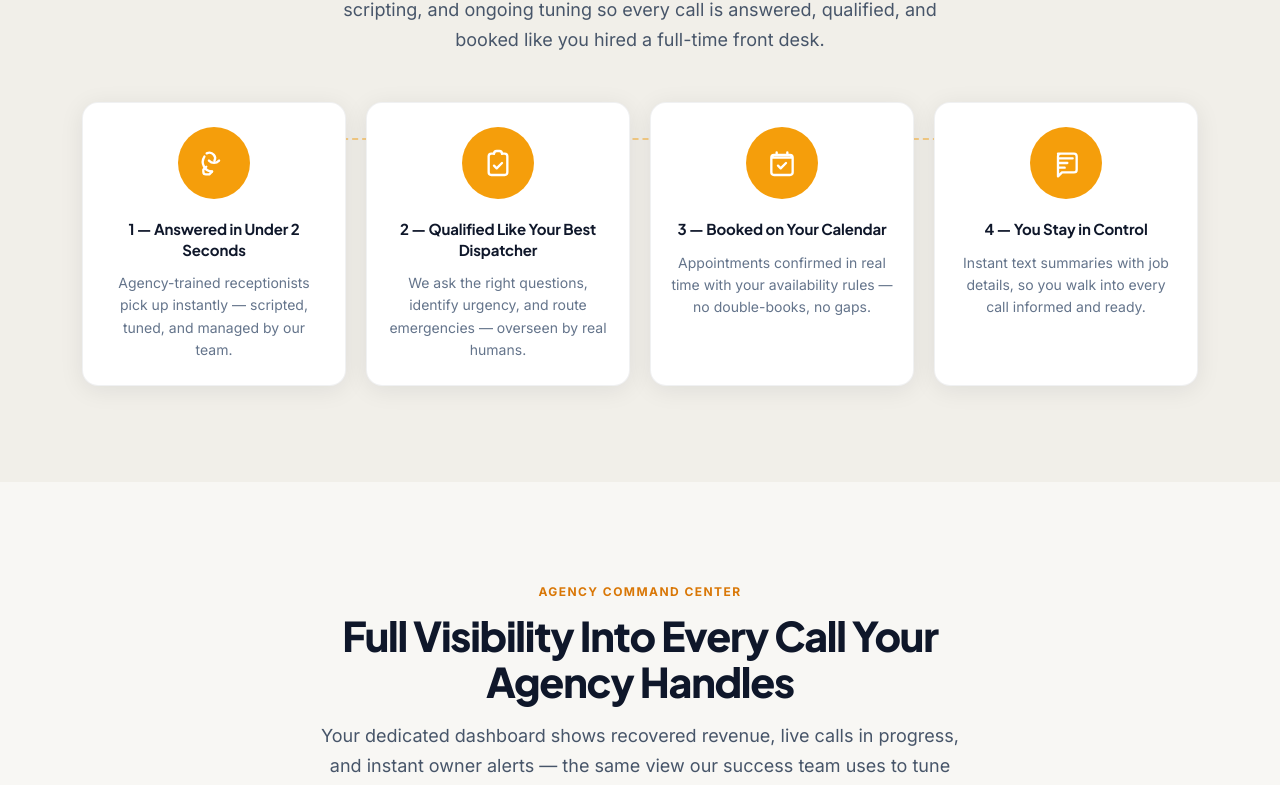
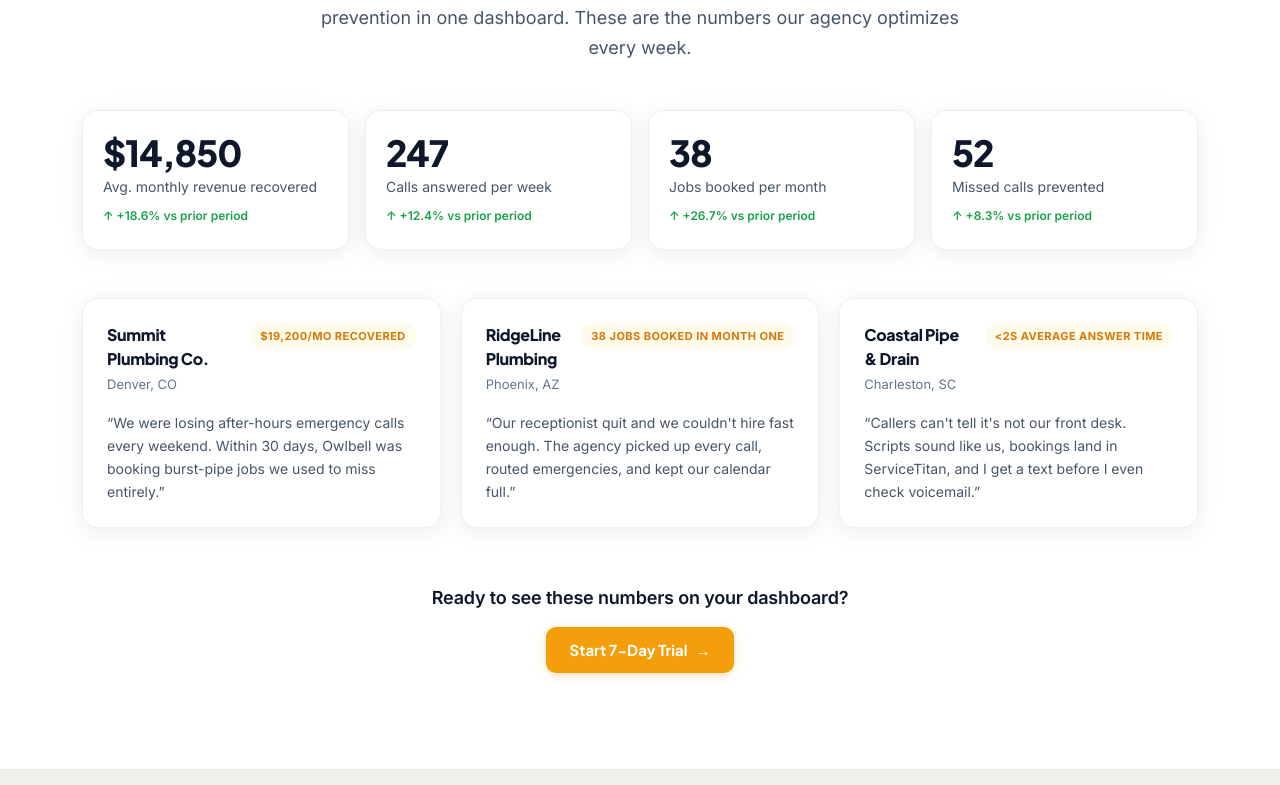
Before and after one commit to buildsagents/owlbell, a Next.js app in the folder next-app/: page / in a window 1280 px wide. Shown: the part 891-1676 px from the top of the page. Built offline with nearby package versions, Linux system fonts and the light colour scheme; no server answers.

Commit message:
feat(homepage): premium agency rebuild with proof/results section

```diff
--- a/next-app/src/app/globals.css
+++ b/next-app/src/app/globals.css
@@ -328,6 +328,9 @@ summary:focus-visible {
 
 .section-hero {
   padding-top: var(--space-7);
+  background:
+    radial-gradient(ellipse 80% 60% at 70% 0%, rgba(245, 158, 11, 0.07) 0%, transparent 70%),
+    linear-gradient(180deg, var(--bg) 0%, var(--bg-alt) 100%);
 }
 
 .section-header {
@@ -386,6 +389,15 @@ summary:focus-visible {
   border: 1px solid var(--card-border);
   border-radius: var(--radius-xl);
   box-shadow: var(--shadow-soft);
+  transition:
+    box-shadow 0.2s var(--ease-out),
+    border-color 0.2s var(--ease-out),
+    transform 0.2s var(--ease-out);
+}
+
+.agency-card:hover {
+  border-color: rgba(245, 158, 11, 0.18);
+  box-shadow: 0 8px 32px rgba(15, 23, 42, 0.1);
 }
 
 .agency-card--flush {
@@ -595,6 +607,127 @@ summary:focus-visible {
   max-width: 420px;
 }
 
+/* ---------- Proof / Results ---------- */
+.proof-section {
+  background: var(--surface);
+  border-top: 1px solid var(--line);
+  border-bottom: 1px solid var(--line);
+}
+
+.proof-stats {
+  display: grid;
+  grid-template-columns: repeat(4, 1fr);
+  gap: var(--space-4);
+  margin-bottom: var(--space-8);
+}
+
+.proof-stat {
+  padding: var(--space-6) var(--space-5);
+  display: flex;
+  flex-direction: column;
+  gap: 6px;
+}
+
+.proof-stat-value {
+  font-family: var(--font-plus-jakarta-sans), sans-serif;
+  font-size: clamp(28px, 3vw, 36px);
+  font-weight: 800;
+  letter-spacing: -0.03em;
+  color: var(--ink);
+  line-height: 1;
+}
+
+.proof-stat-label {
+  font-size: var(--text-sm);
+  color: var(--ink2);
+  line-height: 1.4;
+}
+
+.proof-stat-delta {
+  font-size: 12px;
+  font-weight: 600;
+  color: var(--good);
+  margin-top: 4px;
+}
+
+.proof-outcomes {
+  display: grid;
+  grid-template-columns: repeat(3, 1fr);
+  gap: var(--space-5);
+  margin-bottom: var(--space-8);
+}
+
+.proof-outcome {
+  padding: var(--space-6);
+  display: flex;
+  flex-direction: column;
+  gap: var(--space-4);
+}
+
+.proof-outcome-head {
+  display: flex;
+  align-items: flex-start;
+  justify-content: space-between;
+  gap: var(--space-3);
+}
+
+.proof-outcome-head h3 {
+  font-family: var(--font-plus-jakarta-sans), sans-serif;
+  font-size: 16px;
+  font-weight: 800;
+  margin: 0;
+  letter-spacing: -0.02em;
+  color: var(--ink);
+}
+
+.proof-outcome-location {
+  font-size: 13px;
+  color: var(--muted);
+}
+
+.proof-outcome-metric {
+  flex-shrink: 0;
+  font-size: 11px;
+  font-weight: 700;
+  letter-spacing: 0.04em;
+  text-transform: uppercase;
+  color: var(--brand-dark);
+  background: var(--brand-bg);
+  padding: 5px 10px;
+  border-radius: 999px;
+  white-space: nowrap;
+}
+
+.proof-outcome blockquote {
+  margin: 0;
+  padding: 0;
+}
+
+.proof-outcome blockquote p {
+  margin: 0;
+  font-size: var(--text-sm);
+  line-height: 1.65;
+  color: var(--ink2);
+  font-style: normal;
+}
+
+.proof-cta {
+  display: flex;
+  flex-direction: column;
+  align-items: center;
+  gap: var(--space-4);
+  text-align: center;
+  padding-top: var(--space-2);
+}
+
+.proof-cta p {
+  margin: 0;
+  font-size: var(--text-lg);
+  font-weight: 600;
+  color: var(--ink);
+  letter-spacing: -0.01em;
+}
+
 /* ---------- ROI Calculator ---------- */
 .roi-card {
   padding: var(--space-6);
@@ -1181,6 +1314,17 @@ summary:focus-visible {
     justify-self: stretch;
     max-width: none;
   }
+
+  .proof-stats {
+    grid-template-columns: repeat(2, 1fr);
+  }
+
+  .proof-outcomes {
+    grid-template-columns: 1fr;
+    max-width: 480px;
+    margin-left: auto;
+    margin-right: auto;
+  }
 }
 
 @media (max-width: 560px) {
@@ -1205,6 +1349,14 @@ summary:focus-visible {
 
   .hero-trust-pill {
     justify-content: center;
+  }
+
+  .proof-stats {
+    grid-template-columns: 1fr;
+  }
+
+  .proof-outcome-head {
+    flex-direction: column;
   }
 }
 
--- a/next-app/src/app/page.tsx
+++ b/next-app/src/app/page.tsx
@@ -3,6 +3,7 @@ import HeroSection from "@/components/HeroSection";
 import HonestMathSection from "@/components/HonestMathSection";
 import HowItWorksSection from "@/components/HowItWorksSection";
 import PricingSection from "@/components/PricingSection";
+import ProofResultsSection from "@/components/ProofResultsSection";
 import SiteFooter from "@/components/SiteFooter";
 import SiteHeader from "@/components/SiteHeader";
 
@@ -13,6 +14,7 @@ export default function HomePage() {
 
       <main className="site-main">
         <HeroSection />
+        <ProofResultsSection />
         <HowItWorksSection />
         <DashboardMockup />
         <HonestMathSection />
--- /dev/null
+++ b/next-app/src/components/ProofResultsSection.tsx
@@ -0,0 +1,98 @@
+"use client";
+
+const STATS = [
+  { id: "recovered", value: "$14,850", label: "Avg. monthly revenue recovered", delta: "+18.6%" },
+  { id: "calls", value: "247", label: "Calls answered per week", delta: "+12.4%" },
+  { id: "booked", value: "38", label: "Jobs booked per month", delta: "+26.7%" },
+  { id: "prevented", value: "52", label: "Missed calls prevented", delta: "+8.3%" },
+];
+
+const OUTCOMES = [
+  {
+    id: "summit",
+    company: "Summit Plumbing Co.",
+    location: "Denver, CO",
+    metric: "$19,200/mo recovered",
+    quote:
+      "We were losing after-hours emergency calls every weekend. Within 30 days, Owlbell was booking burst-pipe jobs we used to miss entirely.",
+  },
+  {
+    id: "ridge",
+    company: "RidgeLine Plumbing",
+    location: "Phoenix, AZ",
+    metric: "38 jobs booked in month one",
+    quote:
+      "Our receptionist quit and we couldn't hire fast enough. The agency picked up every call, routed emergencies, and kept our calendar full.",
+  },
+  {
+    id: "coastal",
+    company: "Coastal Pipe & Drain",
+    location: "Charleston, SC",
+    metric: "<2s average answer time",
+    quote:
+      "Callers can't tell it's not our front desk. Scripts sound like us, bookings land in ServiceTitan, and I get a text before I even check voicemail.",
+  },
+];
+
+export default function ProofResultsSection() {
+  const scrollTo = (id: string) => {
+    document.getElementById(id)?.scrollIntoView({ behavior: "smooth", block: "start" });
+  };
+
+  return (
+    <section className="section proof-section" id="results">
+      <div className="wrap">
+        <header className="section-header">
+          <span className="section-eyebrow section-eyebrow--pill">Proven results</span>
+          <h2>Real Revenue Recovery — Not Vanity Metrics</h2>
+          <p>
+            Owlbell clients track recovered revenue, booked jobs, and missed-call
+            prevention in one dashboard. These are the numbers our agency
+            optimizes every week.
+          </p>
+        </header>
+
+        <div className="proof-stats">
+          {STATS.map((stat) => (
+            <article key={stat.id} className="proof-stat agency-card">
+              <span className="proof-stat-value">{stat.value}</span>
+              <span className="proof-stat-label">{stat.label}</span>
+              <span className="proof-stat-delta">
+                <span aria-hidden>↑</span> {stat.delta} vs prior period
+              </span>
+            </article>
+          ))}
+        </div>
+
+        <div className="proof-outcomes">
+          {OUTCOMES.map((outcome) => (
+            <article key={outcome.id} className="proof-outcome agency-card">
+              <div className="proof-outcome-head">
+                <div>
+                  <h3>{outcome.company}</h3>
+                  <span className="proof-outcome-location">{outcome.location}</span>
+                </div>
+                <span className="proof-outcome-metric">{outcome.metric}</span>
+              </div>
+              <blockquote>
+                <p>&ldquo;{outcome.quote}&rdquo;</p>
+              </blockquote>
+            </article>
+          ))}
+        </div>
+
+        <div className="proof-cta">
+          <p>Ready to see these numbers on your dashboard?</p>
+          <button
+            type="button"
+            className="agency-btn agency-btn--primary"
+            onClick={() => scrollTo("pricing")}
+          >
+            Start 7-Day Trial
+            <span aria-hidden>→</span>
+          </button>
+        </div>
+      </div>
+    </section>
+  );
+}
--- a/next-app/src/components/SiteFooter.tsx
+++ b/next-app/src/components/SiteFooter.tsx
@@ -1,4 +1,5 @@
 const FOOTER_LINKS = [
+  { id: "results", label: "Results" },
   { id: "how", label: "How it works" },
   { id: "dashboard", label: "Dashboard" },
   { id: "honest-math", label: "ROI" },
--- a/next-app/src/components/SiteHeader.tsx
+++ b/next-app/src/components/SiteHeader.tsx
@@ -4,6 +4,7 @@ import { useEffect, useState } from "react";
 import OwlLogo from "@/components/OwlLogo";
 
 const NAV = [
+  { id: "results", label: "Results" },
   { id: "how", label: "How it works" },
   { id: "dashboard", label: "Dashboard" },
   { id: "honest-math", label: "ROI" },
```
